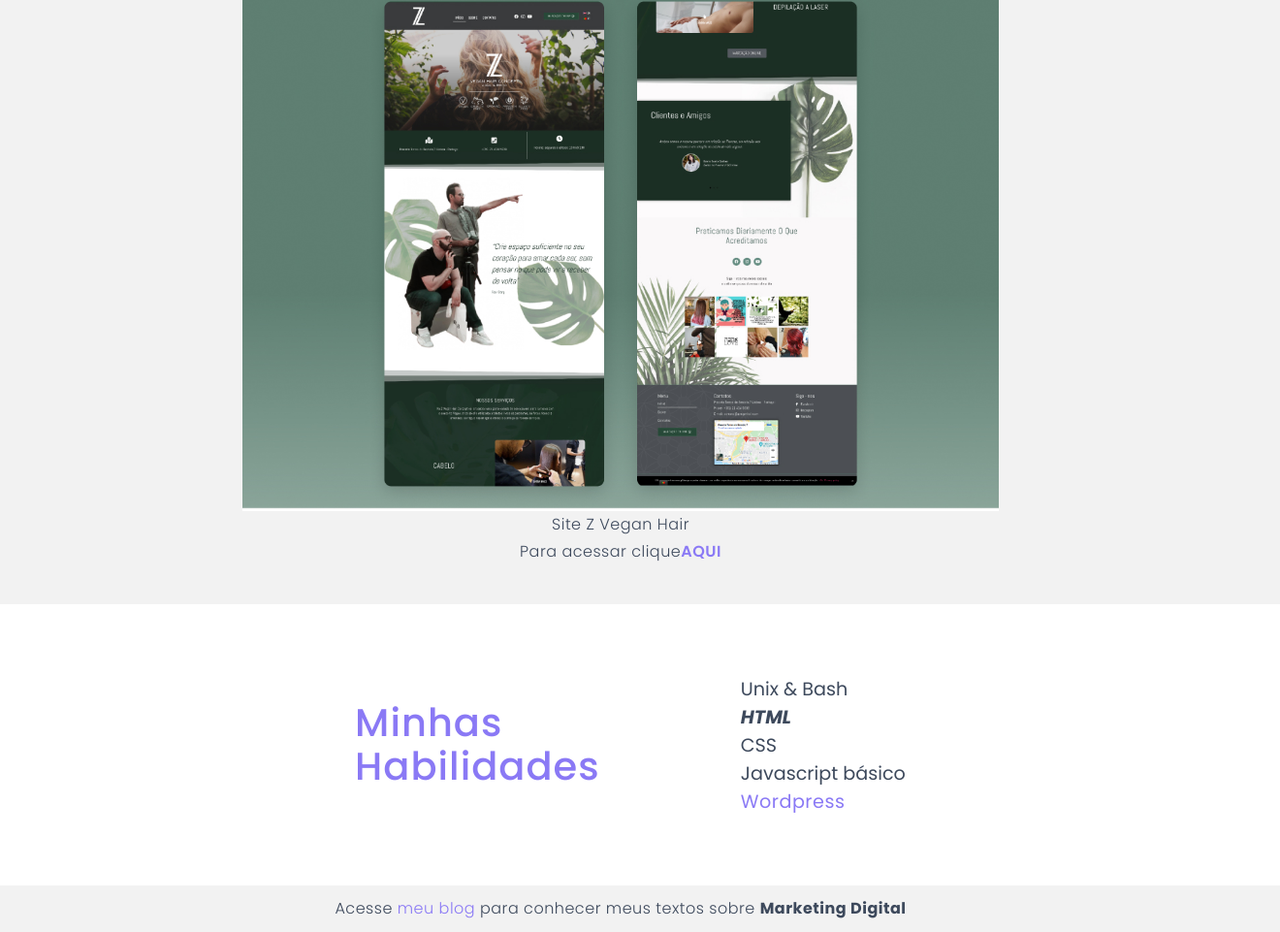
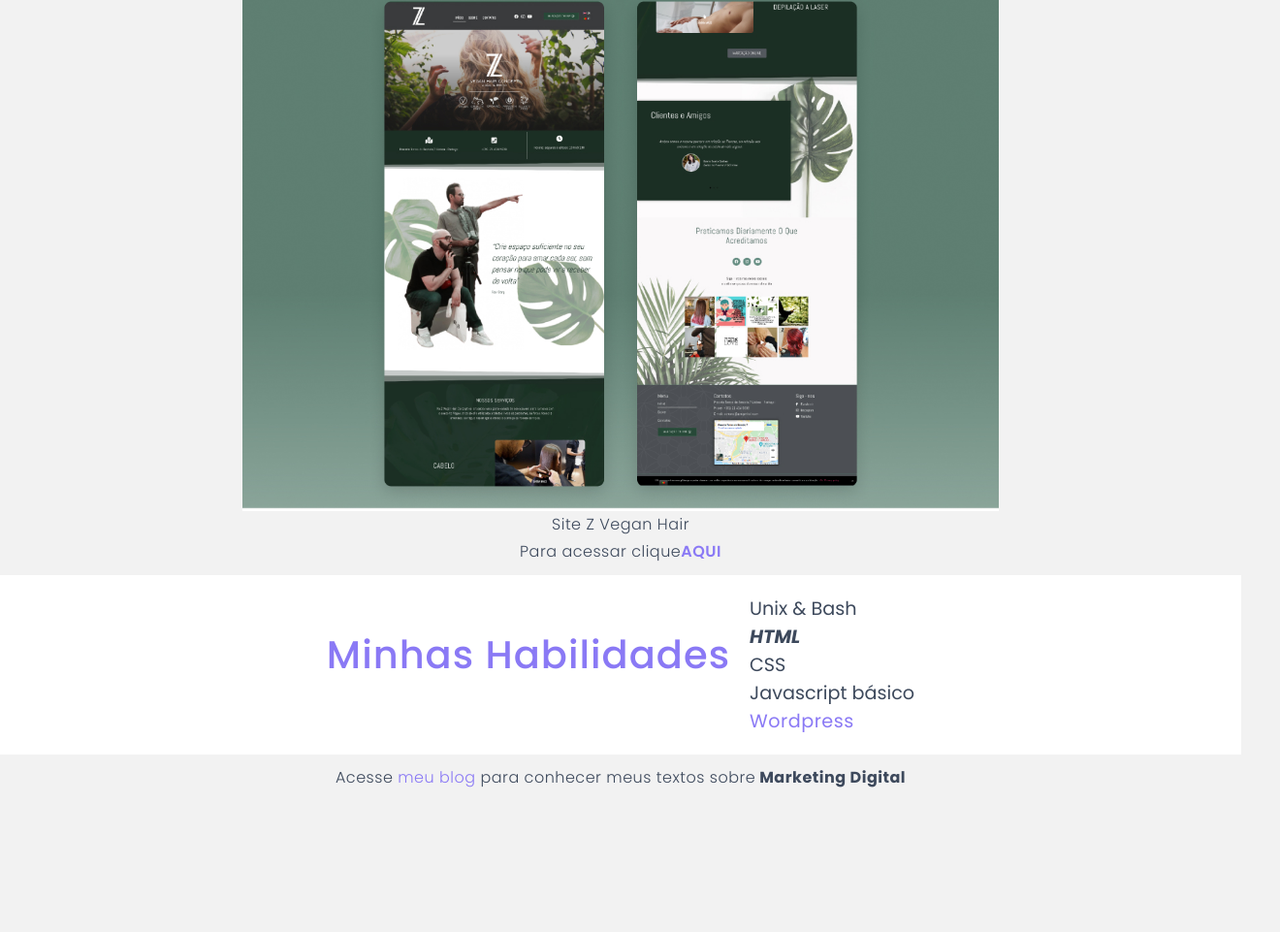
Before and after one commit to bearibeiroa/portfolio, a plain HTML site: page index.html in a window 1280 px wide. Shown: the part 1332-2293 px from the top of the page at 97% size, 1320 px wide, since content can reach past the window. After the commit the page ends 2158 px from the top, so only its background shows below. Drawn offline with nearby package versions, Linux system fonts and the light colour scheme; a small style sheet from the web is missing.

Commit message:
refatoração com flexbox

```diff
--- a/index.html
+++ b/index.html
@@ -8,6 +8,8 @@
     <title>Portfólio Dev</title>
     <link rel="preconnect" href="https://fonts.gstatic.com">
     <link href="https://fonts.googleapis.com/css2?family=Poppins:ital,wght@0,100;0,200;0,300;0,400;0,500;0,600;0,700;0,800;0,900;1,100;1,200;1,300;1,400;1,500;1,600;1,700;1,800;1,900&display=swap" rel="stylesheet">
+    <script src="https://kit.fontawesome.com/a515721f23.js" crossorigin="anonymous"></script>
+    <link href="https://cdn.jsdelivr.net/npm/bootstrap@5.0.2/dist/css/bootstrap.min.css" rel="stylesheet"integrity="sha384-EVSTQN3 azprG1Anm3QDgpJLIm9Nao0Yz1ztcQTwFspd3yD65VohhpuuCOmLASjC" crossorigin="anonymous">
     <link rel="stylesheet" type="text/css" href="style.css">
 </head>
 
@@ -23,7 +25,7 @@
         </ul>
         </nav>
     </header>
-    <!-- Primeira parte da página -->
+    <!-- HERO -->
     <div class="hero">
     <h1>Olá! Eu sou Beatriz Ribeiro</h1>
     <h2>Estudante de Desenvolvimento Web na <a class="link" href="https://www.betrybe.com/" target="_blank">Trybe</a></h2>
@@ -44,9 +46,10 @@
     <div>
      <p class="subtitle-portfolio">Abaixo alguns sites que desenvolvi em Wordpress:</p>
     </div>
+
     <!-- Portfólio Container -->
+
     <section class="portfolio-flex">
-
         <div>
         <img src=" portifolio-ohdara-digital-site-institucional-2.jpg " alt="Imagem um site da web ">
         <p>Site Patrick Ferreira <br>Para acessar clique<a class="link-portfolio " href="https://patrickgferreira.com " target="_blank ">AQUI</a></p>
@@ -61,19 +64,12 @@
         <img class="portfolio-image" src="portifolio-ohdara-digital-criacao-de-site-2.jpg " alt="Imagem um site da web ">
         <p>Site Z Vegan Hair <br>Para acessar clique<a class="link-portfolio " href="https://zveganhair.com " target="_blank ">AQUI</a></p>
     </div>
-
     </section>
 
-
-
     <!-- Habilidades -->
-    <div class="skills">
-        <div class="skill-list-item">
-            <h3 id="habilidades" class="skill-title">
-                Minhas
-                <br>Habilidades </h3>
-        </div>
-        <div class="skill-list-item">
+    <section class="skills">
+      <h3 id="habilidades" class="skill-title">Minhas Habilidades</h3>
+        <aside>
             <ul class="list-item">
                 <li>Unix & Bash</li>
                 <li><strong><em>HTML</em></strong> </li>
@@ -83,14 +79,10 @@
                     <a class="link " href="#sites ">Wordpress</a>
                 </li>
             </ul>
-        </div>
+        </aside>
+    </section>
 
-
-    </div>
-
-    <p class="footer">Acesse <a class="link " href=" https://odaramarketingdigital.com/blog " target="_blank ">meu blog</a> para conhecer meus textos sobre
-        <strong>Marketing Digital</strong></p>
+        <p class="footer">Acesse <a class="link " href=" https://odaramarketingdigital.com/blog " target="_blank ">meu blog</a> para conhecer meus textos sobre<strong> Marketing Digital</strong></p>
 
     </body>
-
 </html>
--- a/style.css
+++ b/style.css
@@ -142,30 +142,30 @@ p {
 }
 
 .skills {
-    width: 100%;
+    display: flex;
+    justify-content: center;
     background-color: white;
-    margin-top: 30px;
-    text-align: center;
     padding: 20px;
 }
 
 .skill-title {
+    display: flex;
+    flex-wrap: wrap;
+    justify-content: center;
     font-size: 40px;
-    text-align: justify;
     line-height: 45px;
+    margin-right: 20px;
 }
 
 .skill-list-item {
+    display: flex;
+    justify-content: center;
     text-align: center;
-    display: inline-block;
-    padding: 40px 80px 40px 60px;
-    vertical-align: middle;
     font-size: 20px;
 }
 
 .list-item {
-    text-align: justify;
-    list-style-type: none;
+    list-style: none;
 }
 
 .footer {
```
Lines whose indentation alone changed are shown as unchanged.
